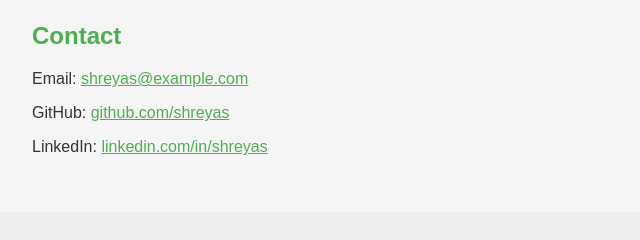
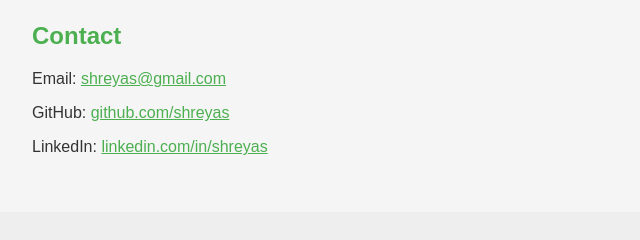
Before and after one commit to shreyasMH26/shreyasMH26.github.io, a plain HTML site: page index.html in a window 1280 px wide. Shown: the part 882-1122 px from the top of the page, 158-798 px from the left. Drawn offline with Linux system fonts and the light colour scheme.

Commit message:
Update index.html

```diff
--- a/index.html
+++ b/index.html
@@ -79,7 +79,7 @@
 
     <section id="contact">
         <h2>Contact</h2>
-        <p>Email: <a href="mailto:shreyas@example.com">shreyas@example.com</a></p>
+        <p>Email: <a href="mailto:shreyas@example.com">shreyas@gmail.com</a></p>
         <p>GitHub: <a href="https://github.com/shreyas" target="_blank">github.com/shreyas</a></p>
         <p>LinkedIn: <a href="https://linkedin.com/in/shreyas" target="_blank">linkedin.com/in/shreyas</a></p>
     </section>
```
